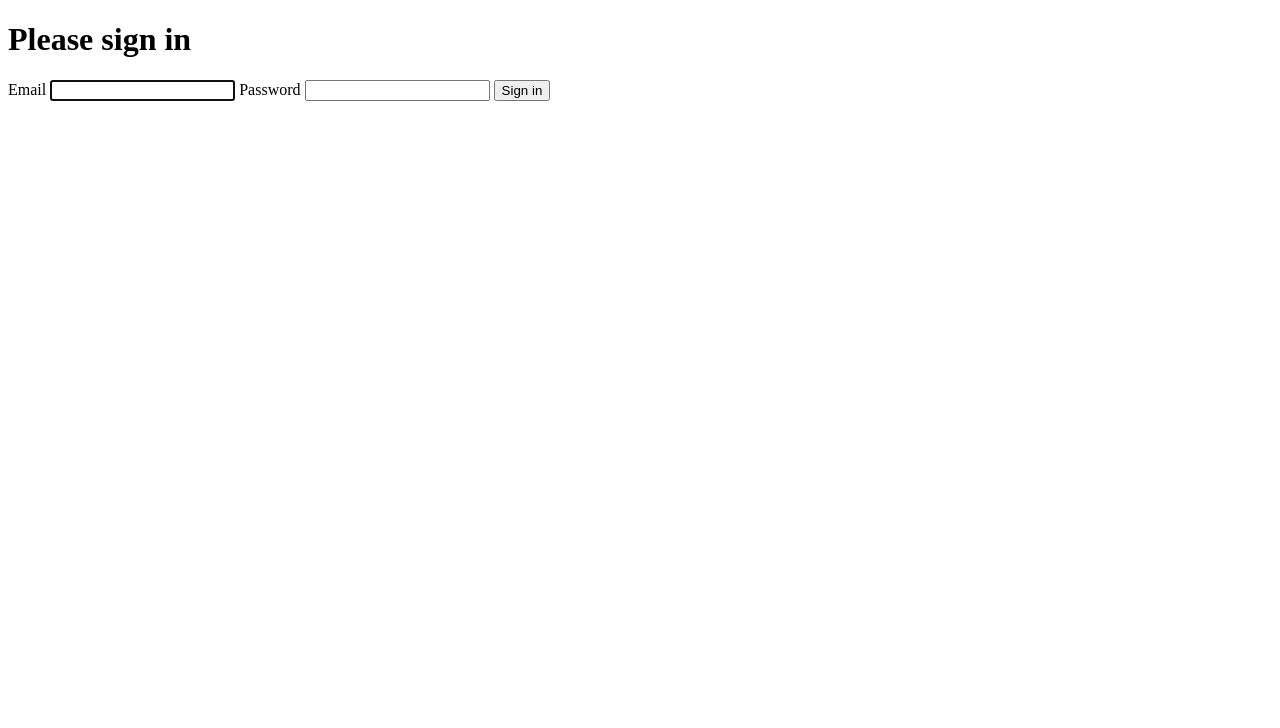
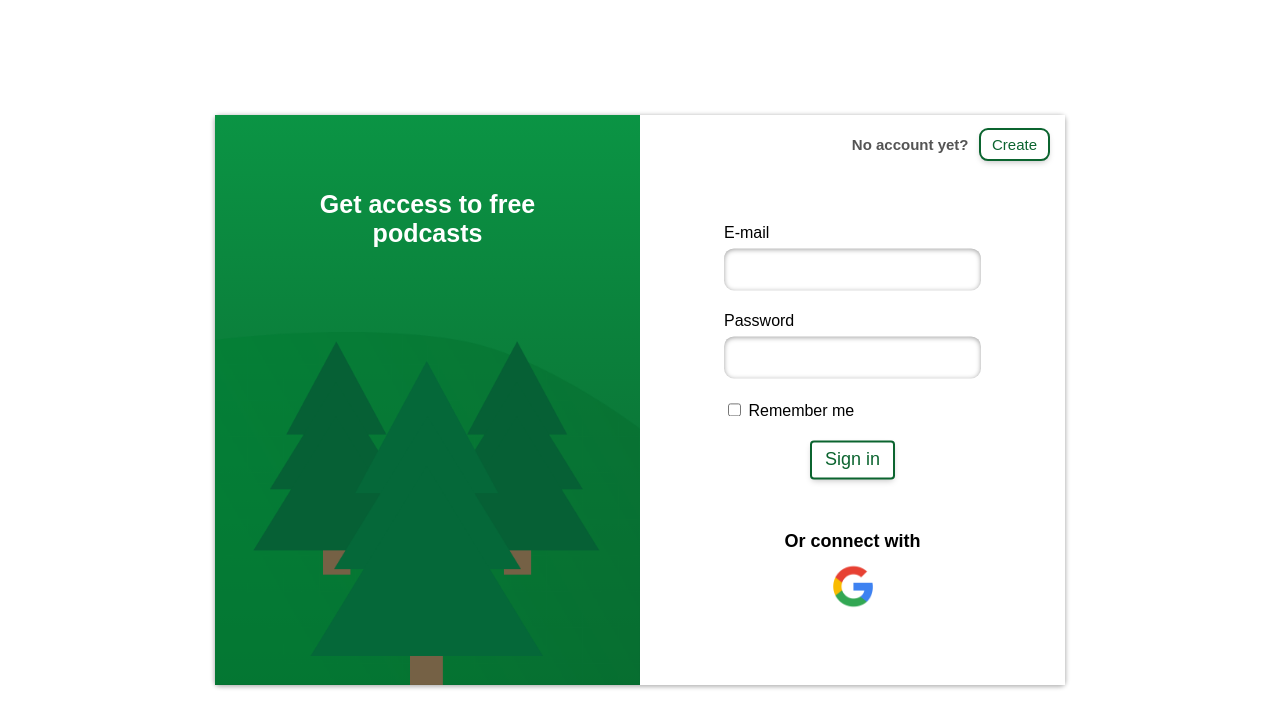
Before and after one commit to BaptisteLT/Podcast, a Symfony app: template templates/security/login.html.twig in a window 1280 px wide. Shown: the top 728 px of the page. Run offline with Twig, Linux system fonts and the light colour scheme; the template is opened without the code that fills it, so the values that code supplies are empty; some libraries are stand-ins or nearby versions; some web fonts are replaced.

Commit message:
Added CSS

```diff
--- a/src/Controller/GoogleAuthenticationController.php
+++ b/src/Controller/GoogleAuthenticationController.php
@@ -14,7 +14,7 @@ class GoogleAuthenticationController extends AbstractController
     /**
      * Link to this controller to start the "connect" process
      *
-     * @Route("/connect/google", name="connect_facebook_start")
+     * @Route("/connect/google", name="connect_google_start")
      */
     public function connectAction(ClientRegistry $clientRegistry)
     {
--- a/templates/security/login.html.twig
+++ b/templates/security/login.html.twig
@@ -2,7 +2,31 @@
 
 {% block title %}Log in!{% endblock %}
 
+{% block stylesheets %}
+    {{ parent() }}
+    <link href="{{ asset('css/login.css') }}" rel="stylesheet">
+{% endblock %}
+
 {% block body %}
+<div id="login">
+
+    <div id="login-image">
+        <h1>Get access to free podcasts</h1>
+        <img id="img-bottom" src="{{ asset('img/trees.png') }}" alt="Trees">
+    </div>
+
+
+    <div id="form-login">
+
+        <div id="login-nav">
+            <div id="login-nav-content">
+                <h2>No account yet?</h2>
+
+                <a href="{{ path('app_register') }}">Create</a>
+            </div>
+        </div>
+
+        <div id="form-content">
             <form method="post">
                 {% if error %}
                     <div class="alert alert-danger">{{ error.messageKey|trans(error.messageData, 'security') }}</div>
@@ -14,29 +38,38 @@
                     </div>
                 {% endif %}
 
-    <h1 class="h3 mb-3 font-weight-normal">Please sign in</h1>
-    <label for="inputEmail">Email</label>
+                <div id="emailWrapper">
+                    <label for="inputEmail">E-mail</label>
                     <input type="email" value="{{ last_username }}" name="email" id="inputEmail" class="form-control" required autofocus>
+                </div>
+
+                <div id="passwordWrapper">
                     <label for="inputPassword">Password</label>
                     <input type="password" name="password" id="inputPassword" class="form-control" required>
+                </div>
 
                 <input type="hidden" name="_csrf_token"
                     value="{{ csrf_token('authenticate') }}"
                 >
 
-    {#
-        Uncomment this section and add a remember_me option below your firewall to activate remember me functionality.
-        See https://symfony.com/doc/current/security/remember_me.html
-
-        <div class="checkbox mb-3">
+                <div>
                     <label>
                         <input type="checkbox" name="_remember_me"> Remember me
                     </label>
                 </div>
-    #}
 
-    <button class="btn btn-lg btn-primary" type="submit">
+                <button class="btn btn-lg btn-primary" id="login-btn" type="submit">
                     Sign in
                 </button>
             </form>
+
+            <div id="extra_login">
+                <h2 id="connect_with_h2">Or connect with</h2>
+                <a id="google_button" href="{{ path('connect_google_start') }}"><img src="{{ asset('img/Google-Logo.png') }}" alt="google icon"></a>
+            </div>
+        </div>
+    </div>
+</div>
+
+
 {% endblock %}
```
Also changed, not shown: public/img/Google-Logo.png (added), public/img/trees.png (added). Lines whose indentation alone changed are shown as unchanged.
